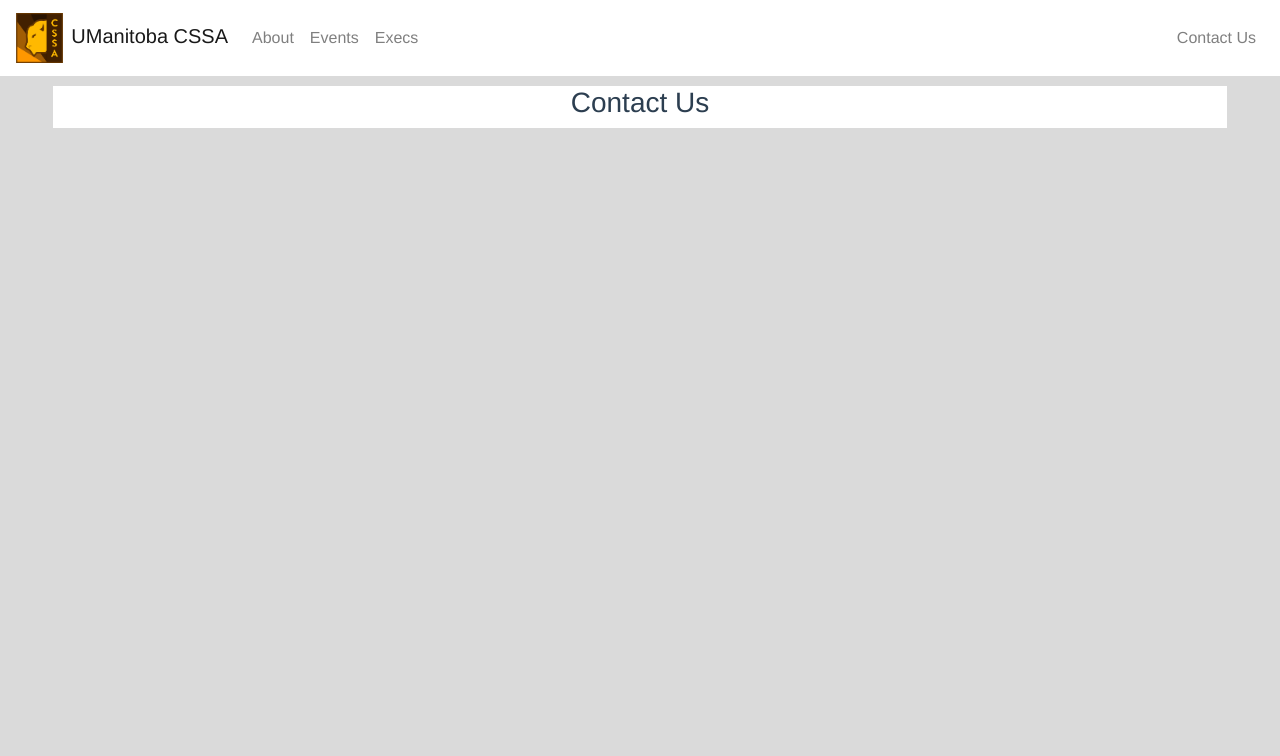
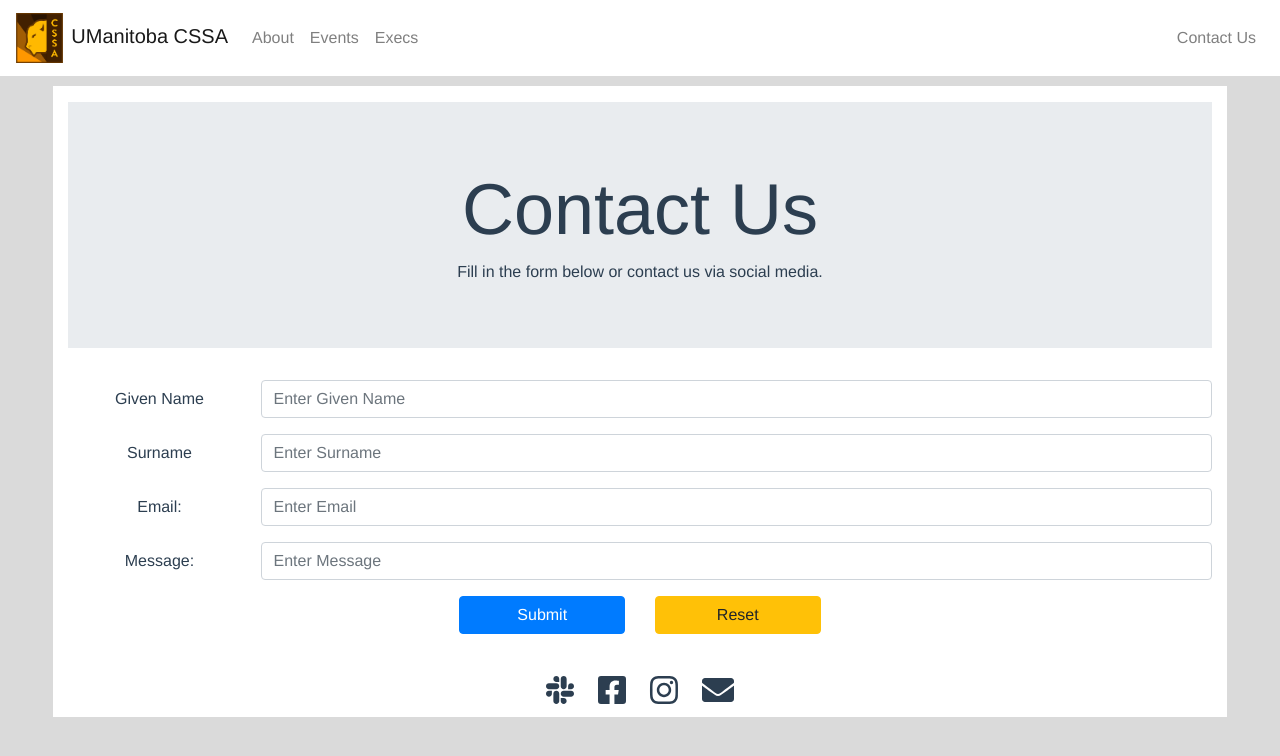
Before and after one commit to MarkRobitaille/prototype-cssa-website, a Vue app: page /#/contact in a window 1280 px wide. Shown: the top 756 px of the page. Built offline with nearby package versions, Linux system fonts and the light colour scheme.

Commit message:
Created contact page

```diff
--- a/package.json
+++ b/package.json
@@ -12,10 +12,12 @@
     "@fortawesome/free-brands-svg-icons": "^5.11.1",
     "@fortawesome/free-solid-svg-icons": "^5.11.1",
     "@fortawesome/vue-fontawesome": "^0.1.7",
+    "axios": "^0.19.0",
     "bootstrap": "^4.3.1",
     "bootstrap-vue": "^2.0.2",
     "core-js": "^2.6.5",
     "vue": "^2.6.10",
+    "vue-axios": "^2.1.4",
     "vue-router": "^3.1.3"
   },
   "devDependencies": {
@@ -36,7 +38,9 @@
       "plugin:vue/essential",
       "eslint:recommended"
     ],
-    "rules": {},
+    "rules": {
+      "no-console": "off"
+    },
     "parserOptions": {
       "parser": "babel-eslint"
     }
--- a/src/components/Contact.vue
+++ b/src/components/Contact.vue
@@ -1,20 +1,112 @@
 <template>
   <b-container fluid>
     <b-row align-h="center">
-      <b-col sm="11" class="page-content">
-        <h3>Contact Us</h3>
+      <b-col sm="11" class="pt-2 pb-2 page-content">
+        <b-jumbotron
+          class="mt-2"
+          header="Contact Us"
+          fluid
+        >Fill in the form below or contact us via social media.</b-jumbotron>
+        <b-row>
+          <b-col>
+            <b-form @submit="onSubmit" @reset="onReset" v-if="show" :disabled="formLoading">
+              <b-form-fieldset :disabled="formLoading">
+                <b-form-group label-cols="4" label-cols-lg="2" label="Given Name">
+                  <b-form-input v-model="form.name" required placeholder="Enter Given Name"></b-form-input>
+                </b-form-group>
+                <b-form-group label-cols="4" label-cols-lg="2" label="Surname">
+                  <b-form-input v-model="form.surname" required placeholder="Enter Surname"></b-form-input>
+                </b-form-group>
+                <b-form-group label-cols="4" label-cols-lg="2" label="Email:">
+                  <b-form-input v-model="form.email" required placeholder="Enter Email"></b-form-input>
+                </b-form-group>
+                <b-form-group label-cols="4" label-cols-lg="2" label="Message:">
+                  <b-form-input v-model="form.message" required placeholder="Enter Message"></b-form-input>
+                </b-form-group>
+                <b-row align-h="center">
+                  <b-col sm="2">
+                    <b-button type="submit" :variant="submitStatus" block>
+                      {{submitButton}}
+                      <b-spinner v-if="formLoading" class="ml-1" variant="light" small />
+                    </b-button>
+                  </b-col>
+                  <b-col sm="2">
+                    <b-button type="reset" variant="warning" block>Reset</b-button>
+                  </b-col>
+                </b-row>
+              </b-form-fieldset>
+            </b-form>
+          </b-col>
+        </b-row>
+        <b-row class="mt-4">
+          <b-col>
+            <Footer></Footer>
+          </b-col>
+        </b-row>
       </b-col>
     </b-row>
   </b-container>
 </template>
 
 <script>
+import Footer from "@/components/Footer.vue";
+
 export default {
   name: "Events",
   data() {
-    return {};
+    return {
+      form: {
+        name: "",
+        surname: "",
+        email: "",
+        message: ""
+      },
+      show: true,
+      formLoading: false,
+      submitButton: "Submit",
+      submitStatus: "primary"
+    };
   },
-  components: {}
+  components: {
+    Footer
+  },
+  methods: {
+    onSubmit() {
+      let vm = this;
+      this.formLoading = true;
+      this.axios
+        .post("https://formcarry.com/s/XaTDp9NyI6I", this.form)
+        .then(res => {
+          console.log(res);
+          if (res.data && res.data.status == "success") {
+            vm.submitButton = "Submitted";
+            vm.submitStatus = "success";
+          } else {
+            vm.submitButton = "Error";
+            vm.submitStatus = "danger";
+          }
+          vm.formLoading = false;
+        })
+        .catch(err => {
+          console.log(err);
+        });
+    },
+    onReset() {
+      // Reset our form values
+      this.form.name = "";
+      this.form.surname = "";
+      this.form.email = "";
+      this.form.message = "";
+      this.formLoading = false;
+      this.submitButton = "Submit";
+      this.submitStatus = "primary";
+      // Reset/clear native browser form validation
+      this.show = false;
+      this.$nextTick(() => {
+        this.show = true;
+      });
+    }
+  }
 };
 </script>
 
--- a/src/main.js
+++ b/src/main.js
@@ -1,6 +1,7 @@
 import Vue from 'vue'
 import App from './App.vue'
 
+// Add BootstrapVue
 import BootstrapVue from 'bootstrap-vue'
 import 'bootstrap/dist/css/bootstrap.css'
 import 'bootstrap-vue/dist/bootstrap-vue.css'
@@ -10,21 +11,31 @@ import VueRouter from 'vue-router'
 // Get our routes
 import routes from './routes'
 
+// Add Axios
+import axios from 'axios'
+import VueAxios from 'vue-axios'
+
+// Add FontAwesome icons and component
 import { library } from '@fortawesome/fontawesome-svg-core'
 import { faEnvelope } from '@fortawesome/free-solid-svg-icons'
 import { faSlack, faFacebookSquare, faInstagram } from '@fortawesome/free-brands-svg-icons'
 import { FontAwesomeIcon } from '@fortawesome/vue-fontawesome'
 
-library.add(faEnvelope, faSlack, faFacebookSquare, faInstagram)
-
-Vue.component('font-awesome-icon', FontAwesomeIcon)
-
+// Use BootstrapVue
 Vue.use(BootstrapVue)
 
+// Use VueRouter
 Vue.use(VueRouter)
 const router = new VueRouter({
   routes
 })
+
+// Use Axios
+Vue.use(VueAxios, axios)
+
+// Create library of emoticons and use FontAwesomeIcon
+library.add(faEnvelope, faSlack, faFacebookSquare, faInstagram)
+Vue.component('font-awesome-icon', FontAwesomeIcon)
 
 Vue.config.productionTip = false
 
```
Also changed, not shown: 1 other file (tests, documents, lock files or other folders).
